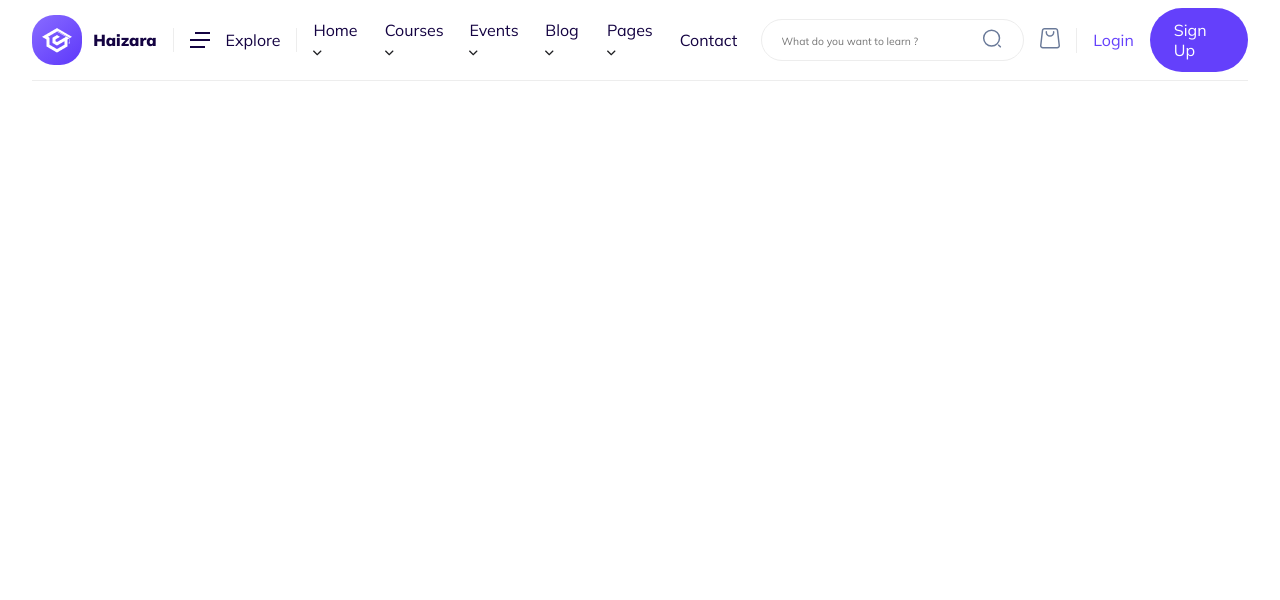
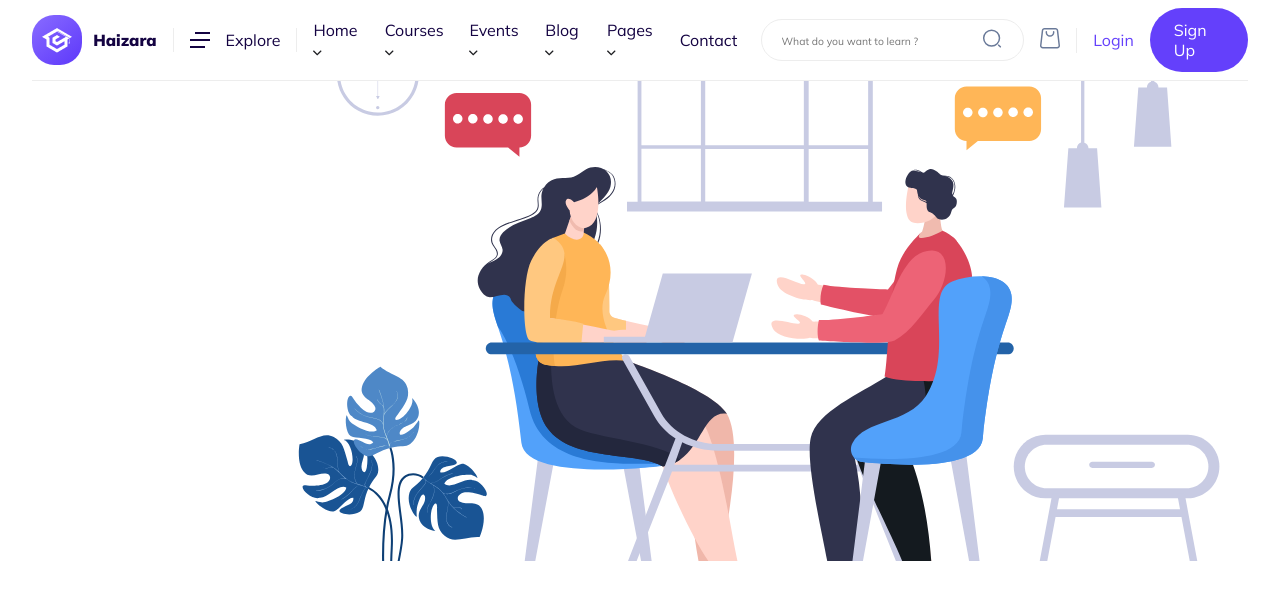
Before and after one commit to acf-patrick/haizara, a React (Create React App) app: page / in a window 1280 px wide. Shown: the top 600 px of the page. Built offline with nearby package versions, Linux system fonts and the light colour scheme.

Commit message:
begin home_without_session--slide

```diff
--- a/src/Components/Home/Home.tsx
+++ b/src/Components/Home/Home.tsx
@@ -1,8 +1,12 @@
 import Header from "./Header/Header";
+import Slide from "./Slide/Slide";
 import "./Home.scss";
 
 function Home() {
-    return <Header />
+    return <>
+        <Header />
+        <Slide />
+    </>
 }
 
 export default Home;
--- /dev/null
+++ b/src/Components/Home/Slide/Slide.scss
@@ -0,0 +1,6 @@
+.container {
+    height: 60vh;
+    background-image: url("../../../Assets/Images/Frame.svg");
+    background-repeat: no-repeat;
+    background-position: right center;
+}
--- /dev/null
+++ b/src/Components/Home/Slide/Slide.tsx
@@ -0,0 +1,9 @@
+import "./Slide.scss"
+
+function Slide() {
+    return <div className="container">
+
+    </div>
+}
+
+export default Slide;
```
Also changed, not shown: src/Assets/Images/Frame.svg (added).
